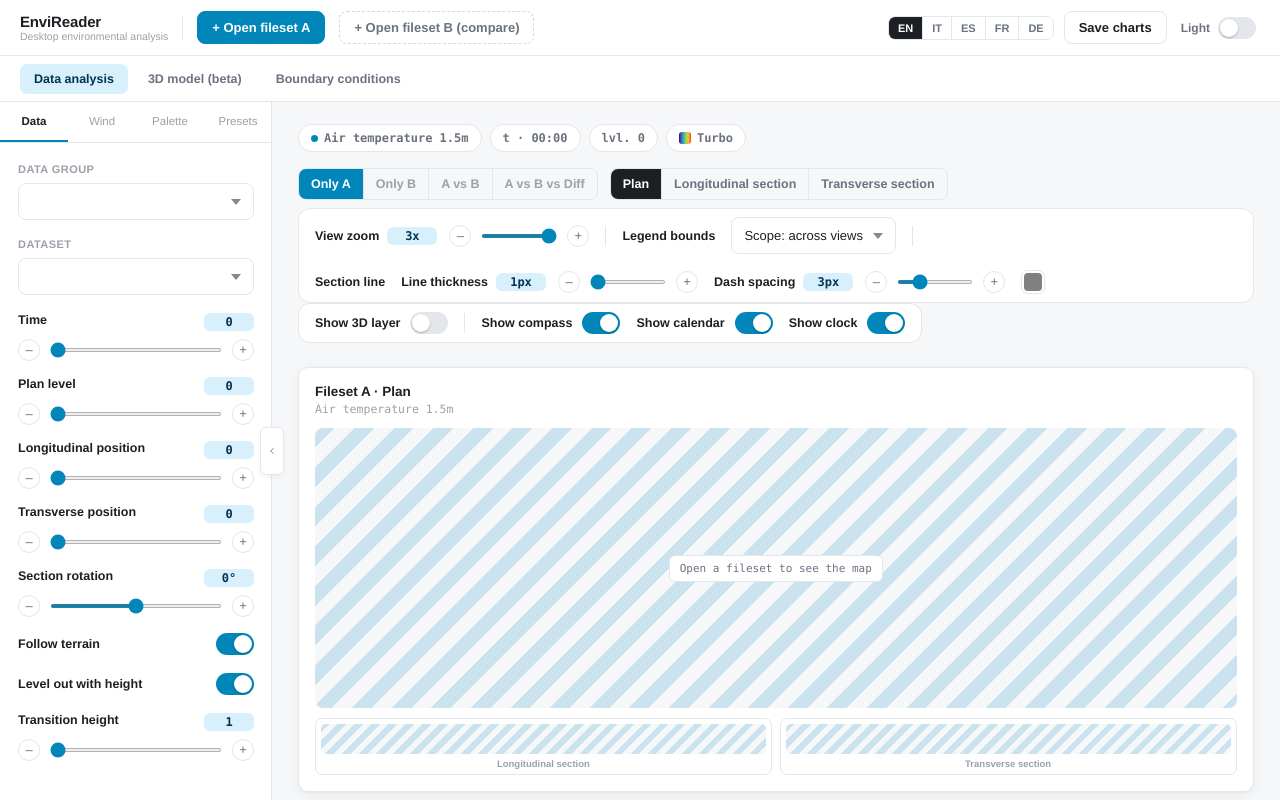
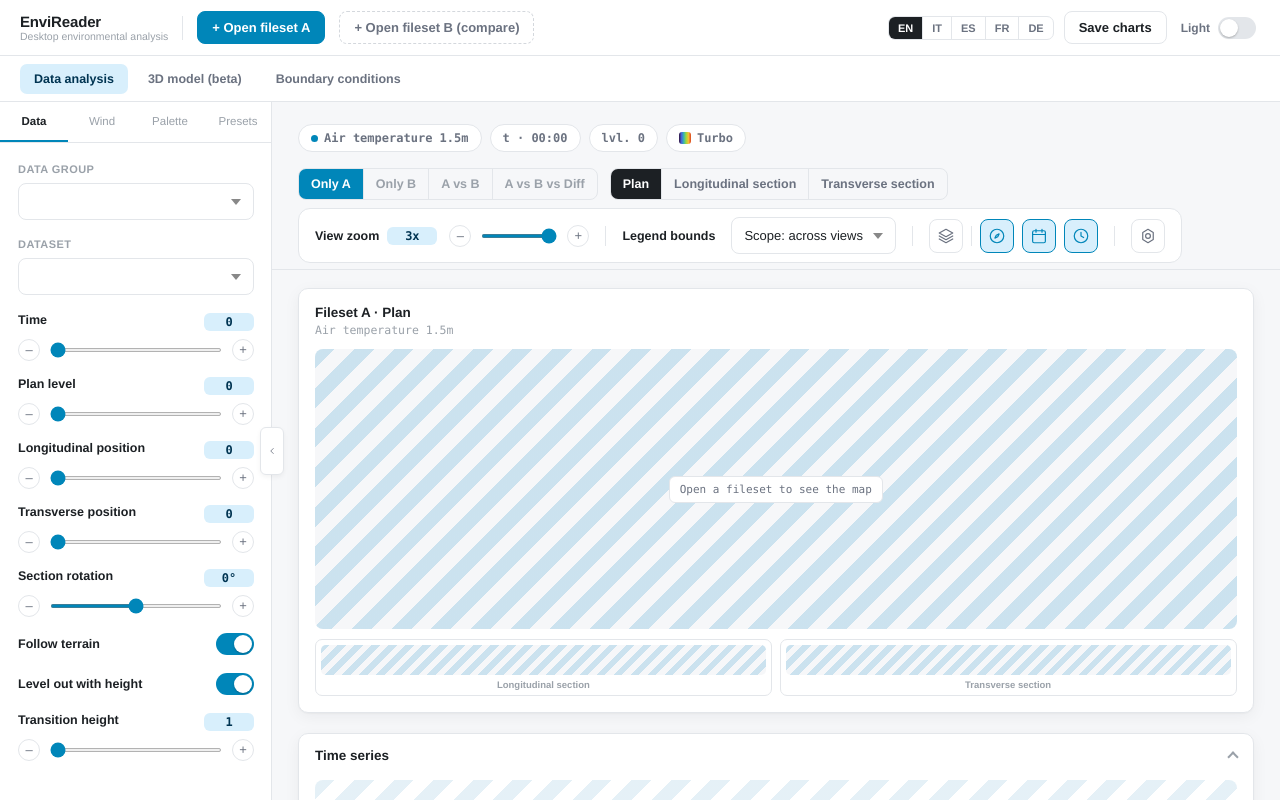
Before and after one commit to grazianoEnzoMarchesani/EnviReader, a React (Vite) app: page / in a window 1280 px wide. Built offline with nearby package versions, Linux system fonts and the light colour scheme.

Commit message:
view bar decluttering and minor language fix

```diff
--- /dev/null
+++ b/src/components/ViewSettingsModal.jsx
@@ -0,0 +1,53 @@
+import { useAppState } from '../state/AppStateContext';
+import { useI18n } from '../i18n/I18nContext';
+import Slider from './controls/Slider';
+import { DEFAULT_SECTION_LINE_COLOR } from './views/AnalysisView';
+
+export default function ViewSettingsModal() {
+  const { state, set } = useAppState();
+  const { tr } = useI18n();
+
+  if (!state.viewSettingsOpen) return null;
+
+  const close = () => set({ viewSettingsOpen: false });
+
+  return (
+    <div className="modal-backdrop" onClick={close}>
+      <div className="modal-card" onClick={(e) => e.stopPropagation()}>
+        <div className="modal-title">{tr('btn_view_settings')}</div>
+
+        <div className="modal-section-title">{tr('group_section_line')}</div>
+        <div className="view-bar-group">
+          <Slider label={tr('slider_section_line_width')} value={state.sectionLineWidth} min={1} max={5} step={1} unit="px" onChange={(v) => set({ sectionLineWidth: v })} />
+          <Slider label={tr('slider_section_line_gap')} value={state.sectionLineGap} min={0} max={12} step={1} unit="px" onChange={(v) => set({ sectionLineGap: v })} />
+          <span className="line-color-row">
+            <input
+              type="color"
+              className="line-color-input"
+              title={tr('label_section_line_color')}
+              aria-label={tr('label_section_line_color')}
+              value={state.sectionLineColor || DEFAULT_SECTION_LINE_COLOR}
+              onChange={(e) => set({ sectionLineColor: e.target.value })}
+            />
+            {state.sectionLineColor && (
+              <button type="button" className="step-btn" title={tr('btn_section_line_color_reset')} onClick={() => set({ sectionLineColor: null })}>↺</button>
+            )}
+          </span>
+        </div>
+
+        {state.showObjectsOverlay && (
+          <>
+            <div className="modal-section-title">{tr('toggle_objects_overlay')}</div>
+            <div className="view-bar-group">
+              <Slider label={tr('slider_objects_opacity')} value={state.objOverlayOpacity} min={0} max={100} unit="%" onChange={(v) => set({ objOverlayOpacity: v })} />
+            </div>
+          </>
+        )}
+
+        <div style={{ display: 'flex', justifyContent: 'flex-end', marginTop: '20px' }}>
+          <button className="primary-btn" onClick={close}>{tr('btn_close')}</button>
+        </div>
+      </div>
+    </div>
+  );
+}
--- /dev/null
+++ b/src/components/controls/IconToggle.jsx
@@ -0,0 +1,15 @@
+export default function IconToggle({ icon: Icon, on, onToggle, label }) {
+  return (
+    <button
+      type="button"
+      className={`icon-toggle${on ? ' on' : ''}`}
+      onClick={onToggle}
+      role="switch"
+      aria-checked={on}
+      aria-label={label}
+      title={label}
+    >
+      <Icon />
+    </button>
+  );
+}
--- /dev/null
+++ b/src/components/icons/ToolbarIcons.jsx
@@ -0,0 +1,81 @@
+const base = {
+  viewBox: '0 0 24 24',
+  fill: 'none',
+  stroke: 'currentColor',
+  strokeWidth: 1.6,
+  strokeLinecap: 'round',
+  strokeLinejoin: 'round',
+};
+
+export function IconLayers3D(props) {
+  return (
+    <svg {...base} width="18" height="18" {...props}>
+      <path d="M12 3 3 8l9 5 9-5-9-5Z" />
+      <path d="M3 12l9 5 9-5" />
+      <path d="M3 16l9 5 9-5" />
+    </svg>
+  );
+}
+
+export function IconBuilding(props) {
+  return (
+    <svg {...base} width="18" height="18" {...props}>
+      <rect x="5" y="3" width="9" height="18" />
+      <path d="M14 8h5v13h-5" />
+      <path d="M8 7h2M8 11h2M8 15h2" />
+    </svg>
+  );
+}
+
+export function IconTerrain(props) {
+  return (
+    <svg {...base} width="18" height="18" {...props}>
+      <path d="M3 19 9 8l4 6.5L15.5 11 21 19H3Z" />
+    </svg>
+  );
+}
+
+export function IconTree(props) {
+  return (
+    <svg {...base} width="18" height="18" {...props}>
+      <path d="M12 3 7 11h3l-4 6h5v4" />
+      <path d="M12 3l5 8h-3l4 6h-5" />
+    </svg>
+  );
+}
+
+export function IconCompass(props) {
+  return (
+    <svg {...base} width="18" height="18" {...props}>
+      <circle cx="12" cy="12" r="9" />
+      <path d="M14.8 9.2 13 13l-3.8 1.8L11 11l3.8-1.8Z" />
+    </svg>
+  );
+}
+
+export function IconCalendar(props) {
+  return (
+    <svg {...base} width="18" height="18" {...props}>
+      <rect x="3.5" y="5" width="17" height="16" rx="2" />
+      <path d="M3.5 10h17M8 3v4M16 3v4" />
+    </svg>
+  );
+}
+
+export function IconClock(props) {
+  return (
+    <svg {...base} width="18" height="18" {...props}>
+      <circle cx="12" cy="12" r="9" />
+      <path d="M12 7v5l3.5 2" />
+    </svg>
+  );
+}
+
+export function IconSettings(props) {
+  return (
+    <svg {...base} width="18" height="18" {...props}>
+      <path d="M12 3 19 7.2v9.6L12 21l-7-4.2V7.2L12 3Z" />
+      <circle cx="12" cy="12" r="3.2" />
+    </svg>
+  );
+}
--- a/src/components/views/AnalysisView.jsx
+++ b/src/components/views/AnalysisView.jsx
@@ -6,8 +6,10 @@
 import Segmented from '../controls/Segmented';
 import Slider from '../controls/Slider';
 import Select from '../controls/Select';
-import Toggle from '../controls/Toggle';
+import IconToggle from '../controls/IconToggle';
 import { paletteLabel } from '../controls/PaletteSelector';
+import { IconLayers3D, IconBuilding, IconTerrain, IconTree, IconCompass, IconCalendar, IconClock, IconSettings } from '../icons/ToolbarIcons';
+import ViewSettingsModal from '../ViewSettingsModal';
 import MapChart, { MapThumb, niceCeil } from '../MapChart';
 import TimeSeriesChart from '../TimeSeriesChart';
 import { useSlice, usePointSeries, useInxRotation, useWindField } from '../../lib/useSlice';
@@ -23,7 +25,7 @@
 
 // Valore mostrato dal color picker quando sectionLineColor è null (colore di
 // tema): un grigio neutro, dato che l'input nativo non sa rendere "auto"
-const DEFAULT_SECTION_LINE_COLOR = '#808080';
+export const DEFAULT_SECTION_LINE_COLOR = '#808080';
 
 // Tutte e tre le viste di un fileset: la principale a piena risoluzione,
 // le altre due alimentano le anteprime di cambio vista
@@ -503,7 +505,7 @@
             <div className="view-bar-group">
               <Slider label={tr('slider_scale')} value={state.scaleFactor} min={1} max={3} step={0.25} unit="x" onChange={(v) => set({ scaleFactor: v })} />
             </div>
-            <div className="vertical-divider" style={{ width: 1, height: 20, background: 'var(--border)' }} />
+            <div className="vertical-divider" />
             <div className="view-bar-group">
               <span className="control-label" style={{ marginBottom: 0 }}>{tr('group_legend')}</span>
               <select className="select" style={{ width: 'auto' }} value={state.scaleType} onChange={(e) => set({ scaleType: e.target.value })}>
@@ -514,62 +516,38 @@
                 ))}
               </select>
             </div>
-            <div className="vertical-divider" style={{ width: 1, height: 20, background: 'var(--border)' }} />
+            <div className="vertical-divider" />
+            <div className="icon-toggle-row">
+              <IconToggle icon={IconLayers3D} label={tr('toggle_objects_overlay')} on={state.showObjectsOverlay} onToggle={() => toggle('showObjectsOverlay')} />
+              {state.showObjectsOverlay && (
+                <>
+                  <IconToggle icon={IconBuilding} label={tr('toggle_obj_buildings')} on={state.objOverlayBuildings} onToggle={() => toggle('objOverlayBuildings')} />
+                  <IconToggle icon={IconTerrain} label={tr('toggle_obj_terrain')} on={state.objOverlayTerrain} onToggle={() => toggle('objOverlayTerrain')} />
+                  <IconToggle icon={IconTree} label={tr('toggle_obj_vegetation')} on={state.objOverlayVegetation} onToggle={() => toggle('objOverlayVegetation')} />
+                </>
+              )}
+              <div className="vertical-divider" />
+              <IconToggle icon={IconCompass} label={tr('toggle_compass')} on={state.showNorthArrow} onToggle={() => toggle('showNorthArrow')} />
+              <IconToggle icon={IconCalendar} label={tr('toggle_calendar_widget')} on={state.showCalendarWidget} onToggle={() => toggle('showCalendarWidget')} />
+              <IconToggle icon={IconClock} label={tr('toggle_clock_widget')} on={state.showClockWidget} onToggle={() => toggle('showClockWidget')} />
+            </div>
+            <div className="vertical-divider" />
             <div className="view-bar-group">
-              <span className="control-label" style={{ marginBottom: 0 }}>{tr('group_section_line')}</span>
-              <Slider label={tr('slider_section_line_width')} value={state.sectionLineWidth} min={1} max={5} step={1} unit="px" onChange={(v) => set({ sectionLineWidth: v })} />
-              <Slider label={tr('slider_section_line_gap')} value={state.sectionLineGap} min={0} max={12} step={1} unit="px" onChange={(v) => set({ sectionLineGap: v })} />
-              <span className="line-color-row">
-                <input
-                  type="color"
-                  className="line-color-input"
-                  title={tr('label_section_line_color')}
-                  aria-label={tr('label_section_line_color')}
-                  value={state.sectionLineColor || DEFAULT_SECTION_LINE_COLOR}
-                  onChange={(e) => set({ sectionLineColor: e.target.value })}
-                />
-                {state.sectionLineColor && (
-                  <button type="button" className="step-btn" title={tr('btn_section_line_color_reset')} onClick={() => set({ sectionLineColor: null })}>↺</button>
-                )}
-              </span>
-            </div>
-          </div>
-        </div>
-
-        <div className="view-bar-bottom">
-          <div className="view-bar-panel">
-            <div className="view-bar-group">
-              <Toggle
-                label={tr('toggle_objects_overlay')}
-                on={state.showObjectsOverlay}
-                onToggle={() => toggle('showObjectsOverlay')}
-              />
-            </div>
-
-            {state.showObjectsOverlay && (
-              <>
-                <div className="vertical-divider" style={{ width: 1, height: 20, background: 'var(--border)' }} />
-                <div className="view-bar-group">
-                  <Slider label={tr('slider_objects_opacity')} value={state.objOverlayOpacity} min={0} max={100} unit="%" onChange={(v) => set({ objOverlayOpacity: v })} />
-                </div>
-                <div className="vertical-divider" style={{ width: 1, height: 20, background: 'var(--border)' }} />
-                <div className="view-bar-group">
-                  <Toggle label={tr('toggle_obj_buildings')} on={state.objOverlayBuildings} onToggle={() => toggle('objOverlayBuildings')} />
-                  <Toggle label={tr('toggle_obj_terrain')} on={state.objOverlayTerrain} onToggle={() => toggle('objOverlayTerrain')} />
-                  <Toggle label={tr('toggle_obj_vegetation')} on={state.objOverlayVegetation} onToggle={() => toggle('objOverlayVegetation')} />
-                </div>
-              </>
-            )}
-
-            <div className="vertical-divider" style={{ width: 1, height: 20, background: 'var(--border)' }} />
-            <div className="view-bar-group">
-              <Toggle label={tr('toggle_compass')} on={state.showNorthArrow} onToggle={() => toggle('showNorthArrow')} />
-              <Toggle label={tr('toggle_calendar_widget')} on={state.showCalendarWidget} onToggle={() => toggle('showCalendarWidget')} />
-              <Toggle label={tr('toggle_clock_widget')} on={state.showClockWidget} onToggle={() => toggle('showClockWidget')} />
+              <button
+                type="button"
+                className="icon-toggle"
+                title={tr('btn_view_settings')}
+                aria-label={tr('btn_view_settings')}
+                onClick={() => toggle('viewSettingsOpen')}
+              >
+                <IconSettings />
+              </button>
             </div>
           </div>
         </div>
       </div>
+
+      <ViewSettingsModal />
 
       <div className="chart-grid" ref={flipRef} style={{ '--chart-w': cardWidth }}>
         {chartsToShow.map((c) => (
--- a/src/i18n/fallbackEn.js
+++ b/src/i18n/fallbackEn.js
@@ -60,6 +60,7 @@
     "compare_b": "Only B",
     "compare_ab": "A vs B",
     "compare_abdiff": "A vs B vs Diff",
+    "btn_view_settings": "View settings",
     "group_legend": "Legend bounds",
     "group_section_line": "Section line",
     "slider_section_line_width": "Line thickness",
@@ -244,6 +245,10 @@
     "import_code_placeholder": "Paste the code (EVR1:…)",
     "btn_add": "Add",
     "import_invalid": "Invalid code or file",
+    "modal_custom_range_desc": "Set the manual limits for this specific view.",
+    "label_min": "Min",
+    "label_max": "Max",
+    "btn_apply": "Apply",
     "toggle_compass": "Show compass",
     "toggle_calendar_widget": "Show simulation date",
     "toggle_clock_widget": "Show simulation time"
--- a/src/state/AppStateContext.jsx
+++ b/src/state/AppStateContext.jsx
@@ -60,6 +60,7 @@
   customRangeModal: null,
   timeSeriesOpen: true,
   showCredits: false,
+  viewSettingsOpen: false,
   showBuildings: true,
   showVegetation: true,
   showTerrain: true,
--- a/src/styles/app.css
+++ b/src/styles/app.css
@@ -560,7 +560,7 @@
   display: flex;
   flex-direction: column;
   gap: 16px;
-  border-bottom: 1px solid var(--border-subtle);
+  border-bottom: 1px solid var(--border-subtle, var(--border));
   margin-bottom: 18px;
 }
 .view-bar-top {
@@ -615,6 +615,45 @@
   gap: 10px;
   justify-content: flex-start;
 }
+
+.vertical-divider {
+  width: 1px;
+  height: 20px;
+  background: var(--border);
+}
+
+.icon-toggle-row { display: flex; align-items: center; gap: 8px; flex-wrap: wrap; }
+
+.icon-toggle {
+  display: flex;
+  align-items: center;
+  justify-content: center;
+  width: 34px;
+  height: 34px;
+  border-radius: 8px;
+  border: 1px solid var(--border);
+  background: var(--surface);
+  color: var(--text-secondary);
+  cursor: pointer;
+  transition: background 0.15s ease, color 0.15s ease, border-color 0.15s ease;
+}
+.icon-toggle:hover { border-color: var(--border-strong); color: var(--text); }
+.icon-toggle.on {
+  background: var(--accent-soft);
+  color: var(--accent);
+  border-color: var(--accent);
+}
+
+.modal-section-title {
+  font-size: 12.5px;
+  font-weight: 600;
+  color: var(--text-secondary);
+  text-transform: uppercase;
+  letter-spacing: 0.02em;
+  margin: 18px 0 8px;
+}
+.modal-section-title:first-of-type { margin-top: 4px; }
+.modal-card .view-bar-group { flex-wrap: wrap; row-gap: 12px; }
 
 .status-strip { display: flex; gap: 8px; flex-wrap: wrap; margin-bottom: 16px; }
 .chip {
```
Also changed, not shown: src/components/CustomRangeModal.jsx (+9 -7 lines), public/translations.json, 2 other files (tests, documents, lock files or other folders).
